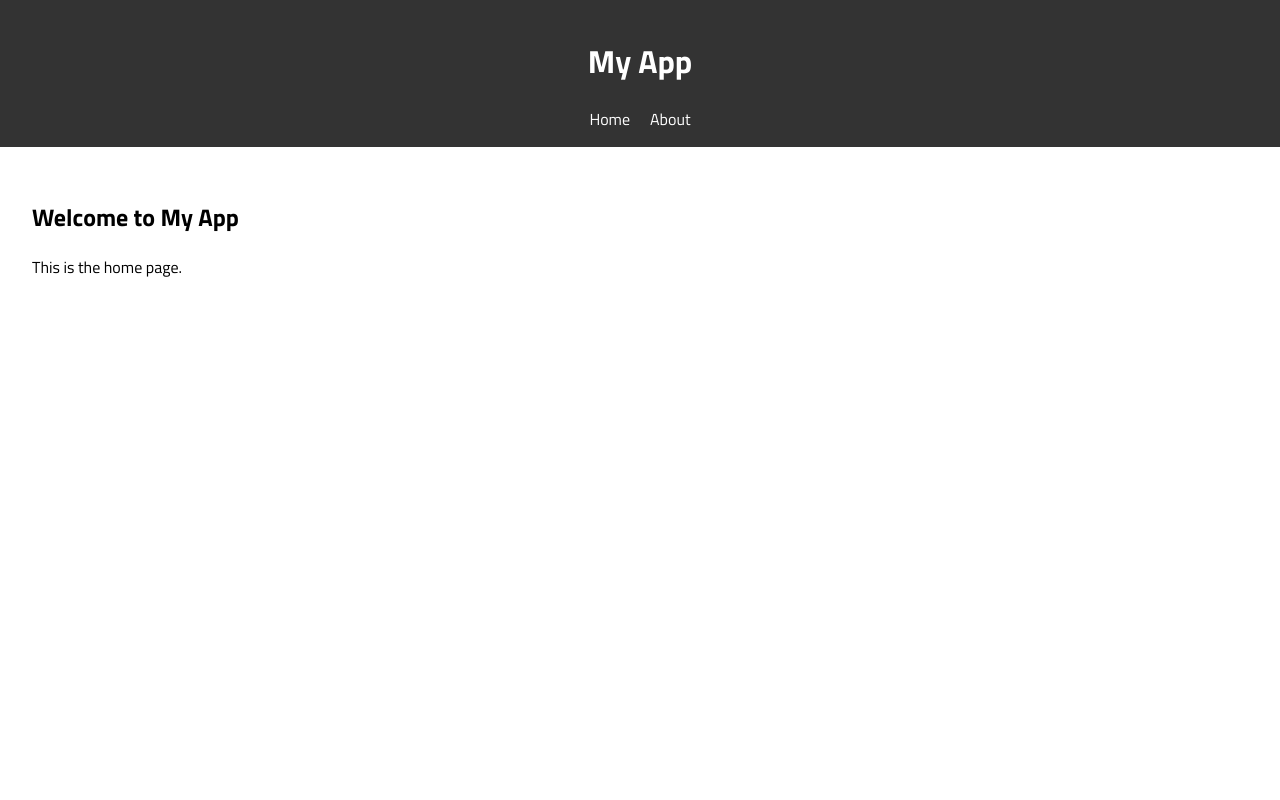
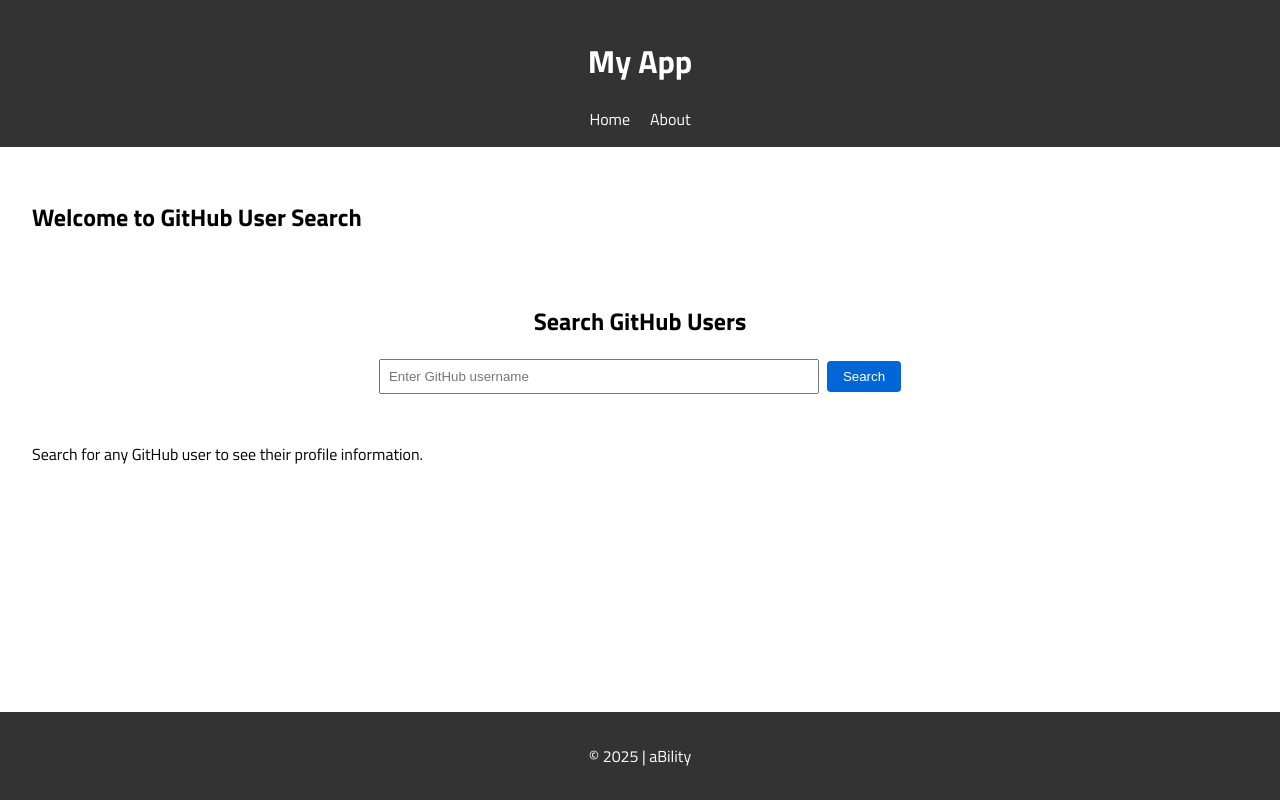
Before and after one commit to kayongest/alx-fe-reactjs, a React (Vite) app in the folder github-user-search/: page / in a window 1280 px wide. Built offline with nearby package versions, Linux system fonts and the light colour scheme.

Commit message:
Confirmation of push

```diff
--- a/github-user-search/src/App.jsx
+++ b/github-user-search/src/App.jsx
@@ -2,6 +2,7 @@ import { BrowserRouter as Router, Routes, Route } from "react-router-dom";
 import Header from "./components/Header";
 import Footer from "./components/Footer";
 import Home from "./components/Home";
+import Search from './components/Search';
 
 function About() {
   return <h2>About Page</h2>;
@@ -15,8 +16,9 @@ export default function App() {
         <Routes>
           <Route path="/" element={<Home />} />
           <Route path="/about" element={<About />} />
+          <Route path="/search" element={<Search />} />
         </Routes>
-        {/* <Footer /> */}
+        <Footer />
       </div>
     </Router>
   );
--- a/github-user-search/src/components/Home.jsx
+++ b/github-user-search/src/components/Home.jsx
@@ -1,8 +1,14 @@
+// src/components/Home.jsx
+import Search from './Search';
+
 export default function Home() {
   return (
     <main>
-      <h2>Welcome to My App</h2>
-      <p>This is the home page.</p>
+      <h2>Welcome to GitHub User Search</h2>
+      <Search />
+      <div className="home-content">
+        <p>Search for any GitHub user to see their profile information.</p>
+      </div>
     </main>
   );
 }
--- /dev/null
+++ b/github-user-search/src/components/Search.jsx
@@ -0,0 +1,58 @@
+// src/components/Search.jsx
+import { useState } from 'react';
+import { fetchUserData } from '../services/githubService';
+
+export default function Search() {
+  const [username, setUsername] = useState('');
+  const [userData, setUserData] = useState(null);
+  const [loading, setLoading] = useState(false);
+  const [error, setError] = useState(null);
+
+  const handleSubmit = async (e) => {
+    e.preventDefault();
+    if (!username.trim()) return;
+
+    setLoading(true);
+    setError(null);
+    setUserData(null);
+
+    try {
+      const data = await fetchUserData(username);
+      setUserData(data);
+    } catch (err) {
+      setError(err.message);
+    } finally {
+      setLoading(false);
+    }
+  };
+
+  return (
+    <div className="search-container">
+      <h2>Search GitHub Users</h2>
+      <form onSubmit={handleSubmit}>
+        <input
+          type="text"
+          value={username}
+          onChange={(e) => setUsername(e.target.value)}
+          placeholder="Enter GitHub username"
+        />
+        <button type="submit" disabled={loading}>
+          {loading ? 'Searching...' : 'Search'}
+        </button>
+      </form>
+
+      {loading && <p>Loading...</p>}
+      {error && <p className="error">Looks like we can't find the user</p>}
+      {userData && (
+        <div className="user-card">
+          <img src={userData.avatar_url} alt={`${userData.login}'s avatar`} />
+          <h3>{userData.name || userData.login}</h3>
+          <p>{userData.bio || 'No bio available'}</p>
+          <a href={userData.html_url} target="_blank" rel="noopener noreferrer">
+            View Profile
+          </a>
+        </div>
+      )}
+    </div>
+  );
+}
--- a/github-user-search/src/styles.css
+++ b/github-user-search/src/styles.css
@@ -29,3 +29,51 @@ main {
     flex: 1;
     padding: 2rem;
 }
+
+/* Add these to your existing styles.css */
+.search-container {
+    max-width: 600px;
+    margin: 2rem auto;
+    padding: 1rem;
+    text-align: center;
+}
+
+.search-container input {
+    padding: 0.5rem;
+    width: 70%;
+    margin-right: 0.5rem;
+}
+
+.search-container button {
+    padding: 0.5rem 1rem;
+    background: #0366d6;
+    color: white;
+    border: none;
+    border-radius: 4px;
+    cursor: pointer;
+}
+
+.search-container button:disabled {
+    background: #ccc;
+    cursor: not-allowed;
+}
+
+.user-card {
+    margin-top: 2rem;
+    padding: 1rem;
+    border: 1px solid #ddd;
+    border-radius: 8px;
+    text-align: center;
+}
+
+.user-card img {
+    width: 100px;
+    height: 100px;
+    border-radius: 50%;
+    margin-bottom: 1rem;
+}
+
+.error {
+    color: #d73a49;
+    font-weight: bold;
+}
```
